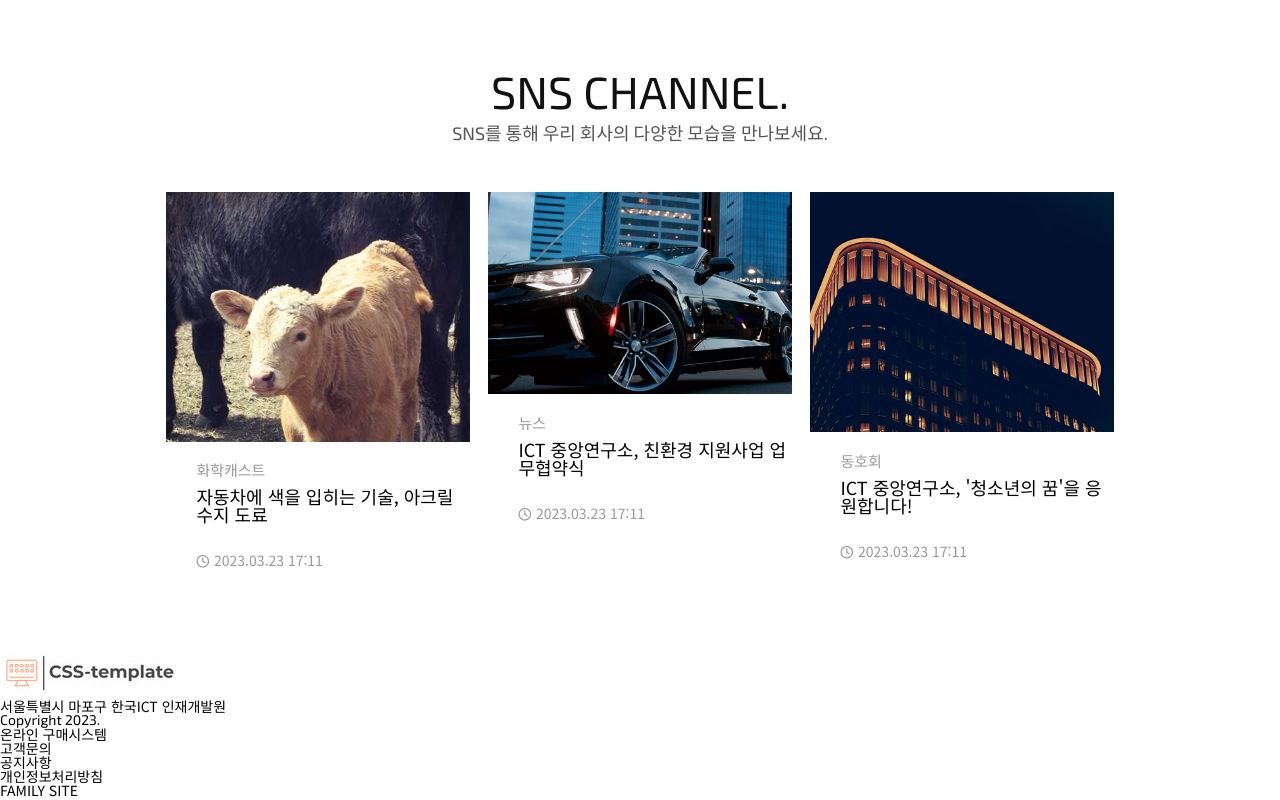
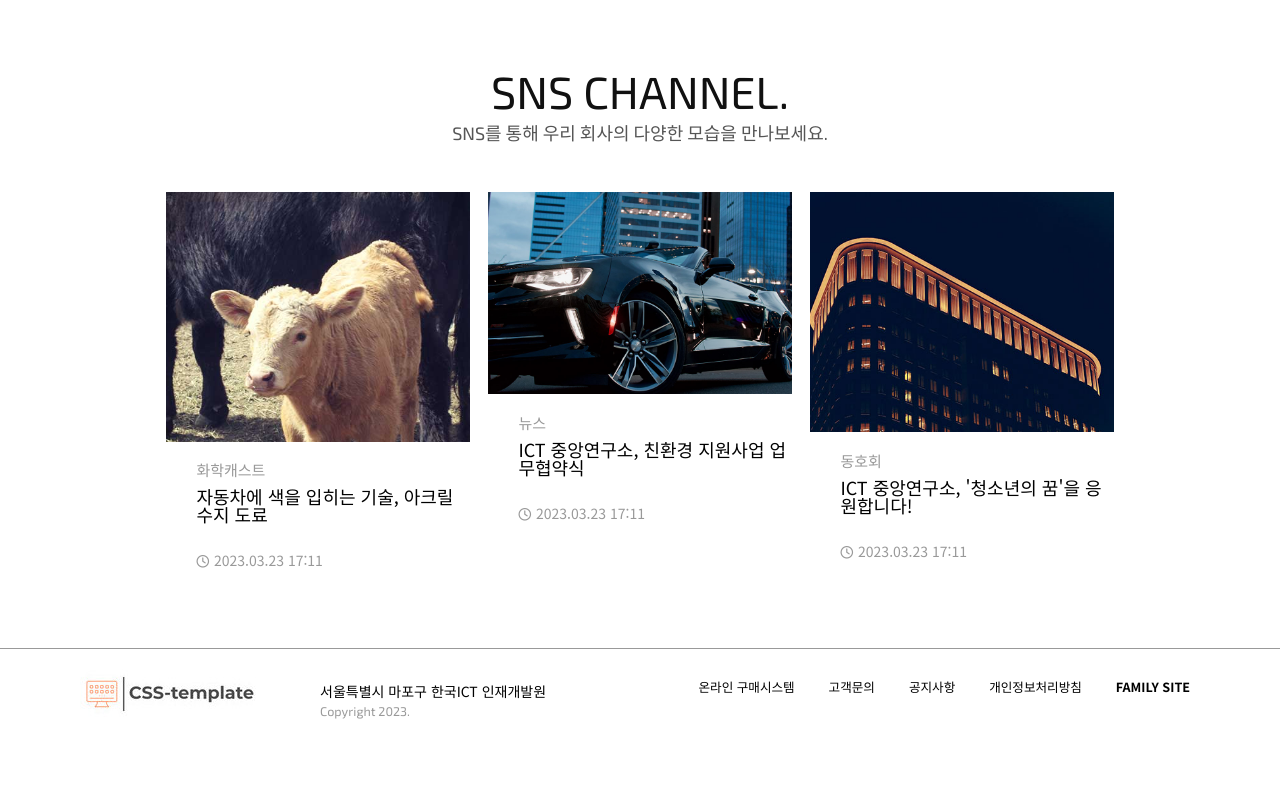
Before and after one commit to minah8/css-template-company, a plain HTML site: page index.html in a window 1280 px wide. Shown: the part 3362-4162 px from the top of the page. After the commit the page ends 4102 px from the top, so only its background shows below. Drawn offline with nearby package versions, Linux system fonts and the light colour scheme.

Commit message:
240129 숙제

```diff
--- a/css/main.css
+++ b/css/main.css
@@ -529,3 +529,44 @@ section.sns ul li .bottom p.time i {
     margin-right: 5px;
     font-size: 0.9em;
 }
+
+/* footer style */
+
+footer {
+    border-top: 1px solid #999;
+}
+
+footer .inner {
+    margin: 20px 80px;
+}
+
+footer .inner .ft-logo,
+footer .inner .address {
+    float: left;
+}
+
+footer .inner .address {
+    margin: 15px 0 0 60px;
+}
+
+footer .inner .address .en {
+    color: #999;
+    font-size: 0.9em;
+    margin-top: 7px;
+}
+
+footer .inner .list {
+    float: right;
+    margin: 10px;
+}
+
+footer .inner .list li {
+    display: inline-block;
+    margin-left: 30px;
+    font-size: 0.9em;
+
+}
+
+footer .inner .list li:last-child {
+    font-weight: 700;
+}
```
